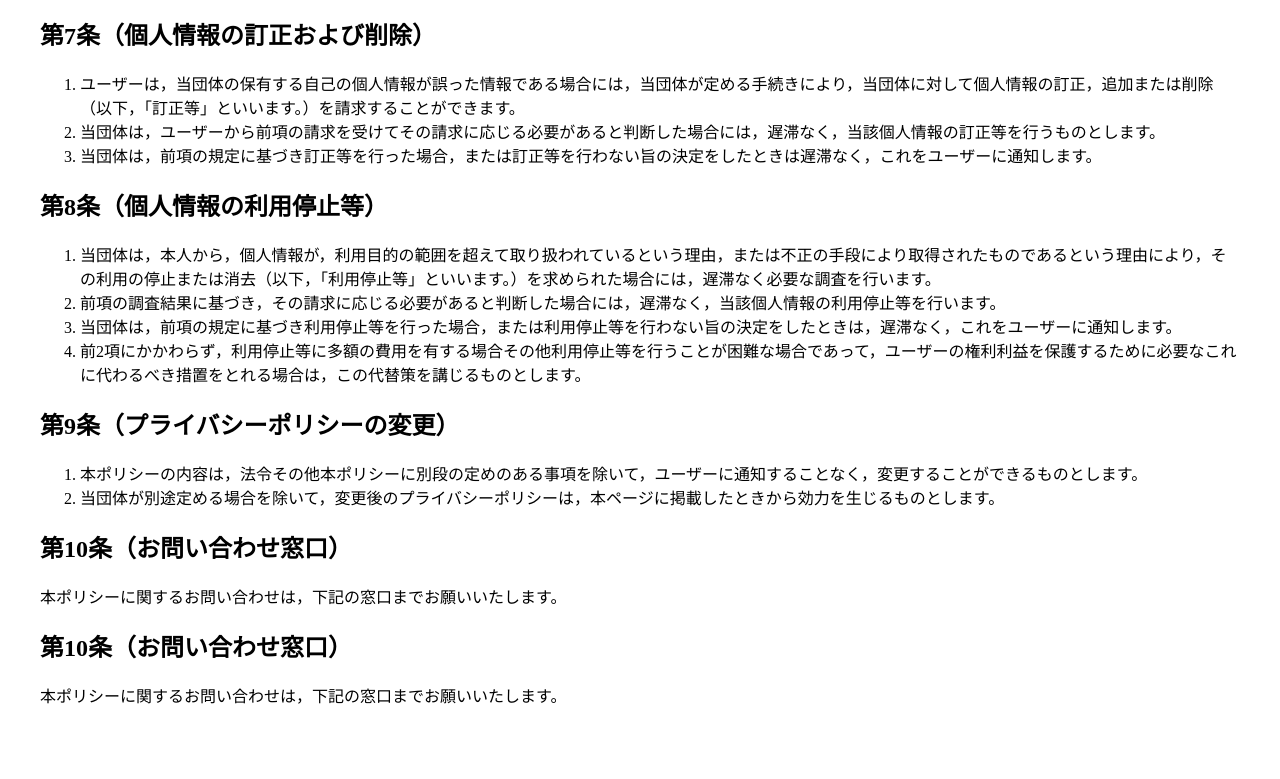
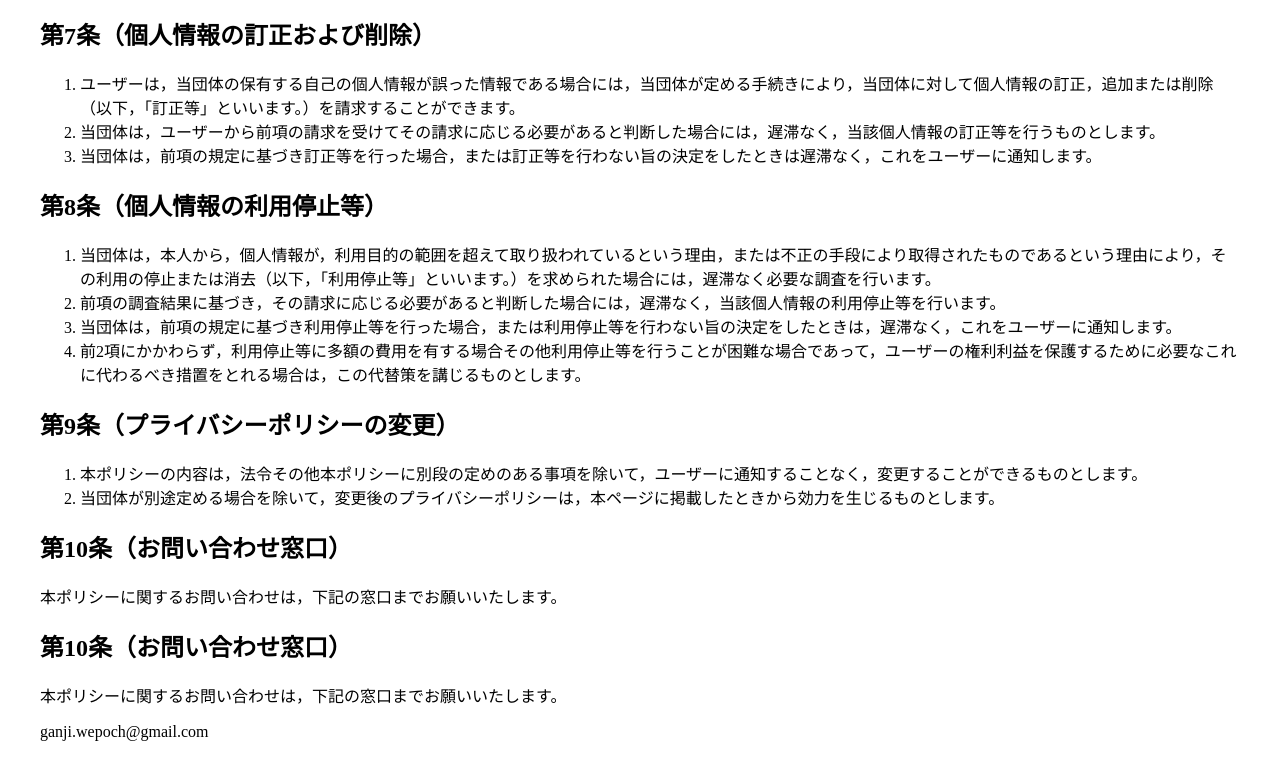
Before and after one commit to wepoch20/Privacy-Policy, a plain HTML site: page index.html in a window 1280 px wide. Shown: the part 1509-2288 px from the top of the page. Before the commit the page ends 2256 px from the top, so only its background shows below. Drawn offline with Linux system fonts and the light colour scheme.

Commit message:
Update index.html

```diff
--- a/index.html
+++ b/index.html
@@ -116,5 +116,8 @@ margin: 40px;
 <p>
 本ポリシーに関するお問い合わせは，下記の窓口までお願いいたします。
 </p>
+<p>
+ganji.wepoch@gmail.com
+</p>
 </body>
 </html>
```
